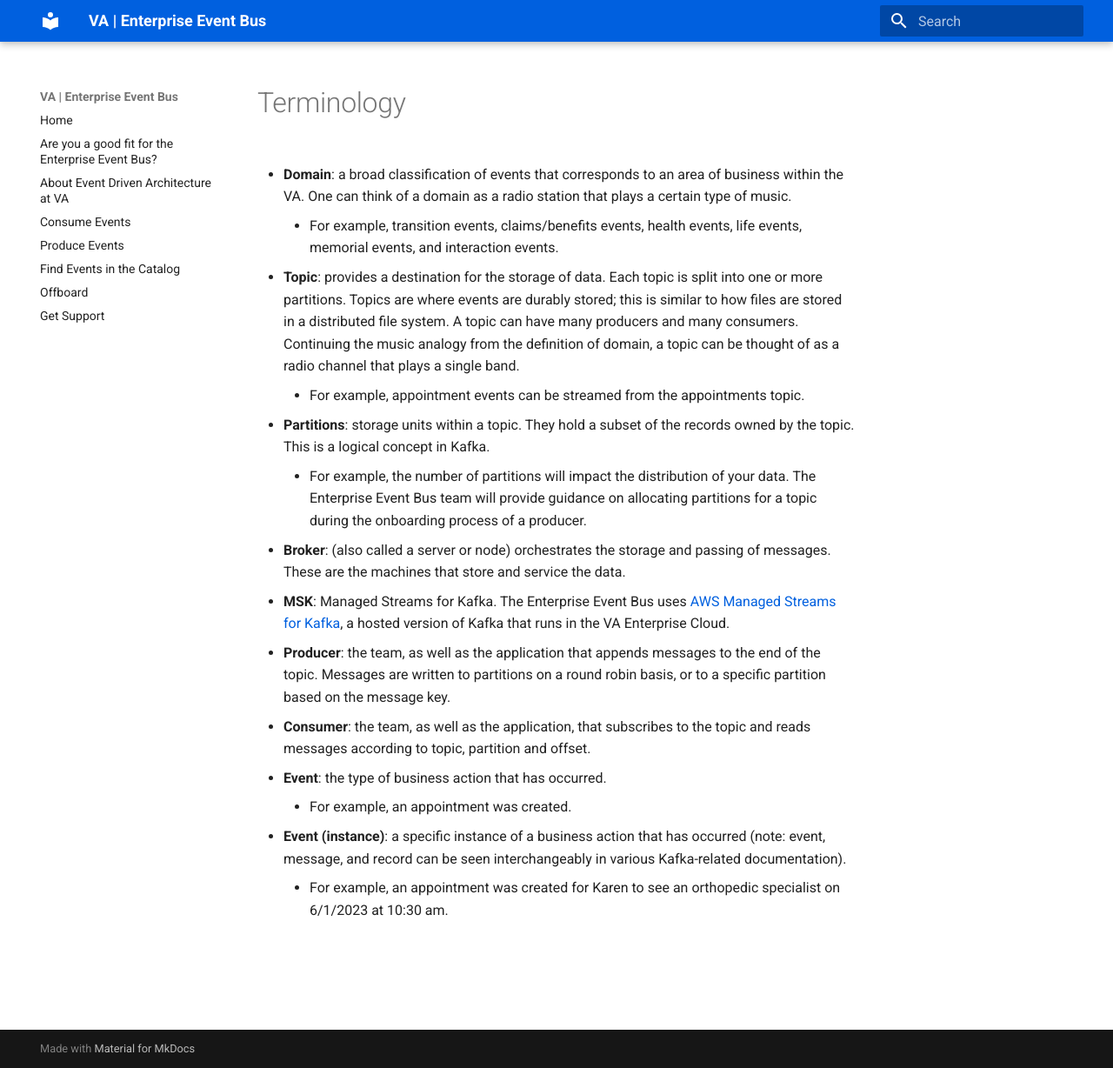
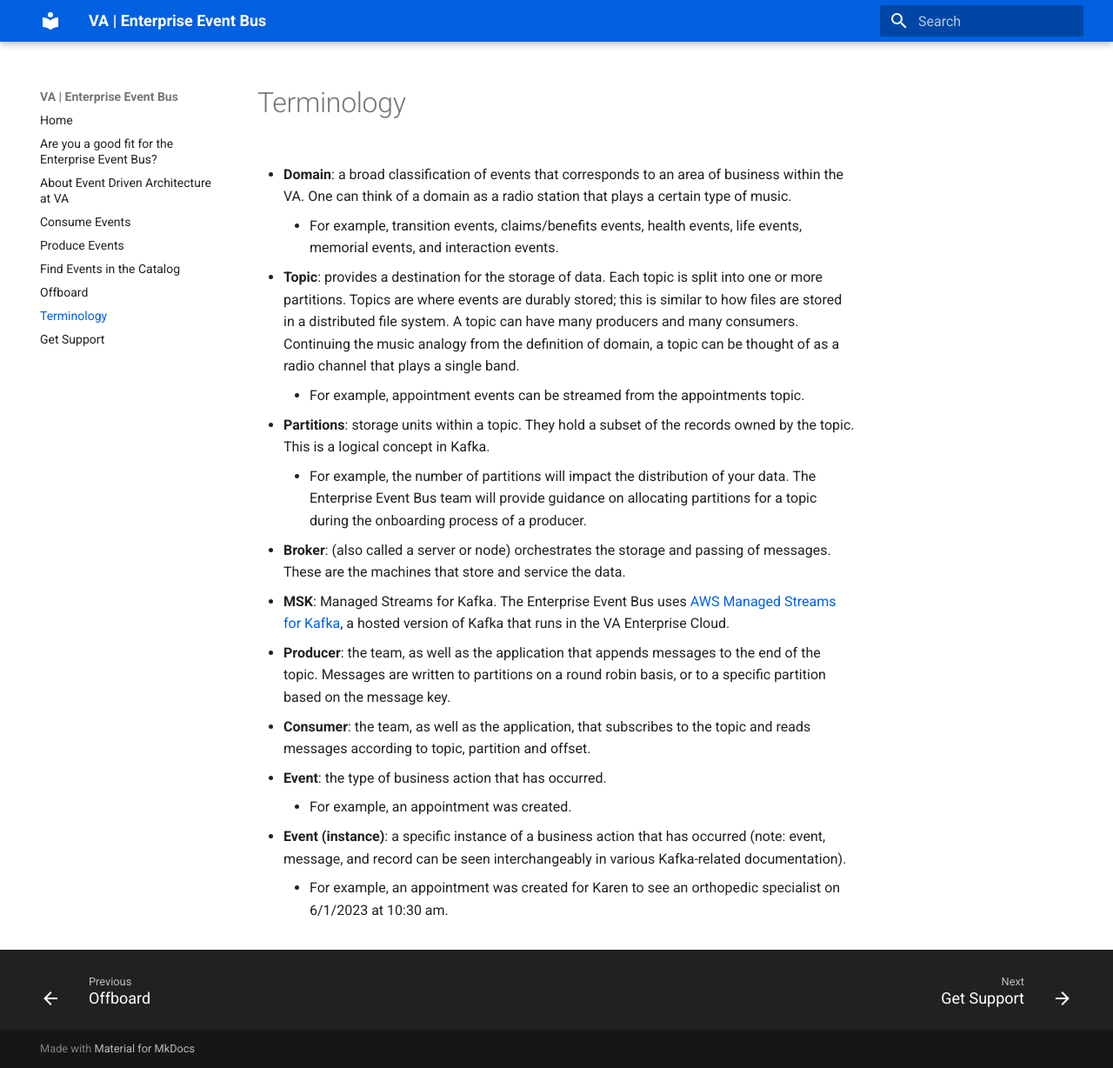
Before and after one commit to department-of-veterans-affairs/ves-event-bus-developer-portal, an MkDocs documentation site: the page built from docs/terminology.md, in a window 1280 px wide and 1228 px high. Shown: the whole window at 87% size. Built offline with MkDocs 1.6.1 and Material for MkDocs 9.7.7, drawn with Linux system fonts in a browser that asks for light colours.

Commit message:
adding terminology page to main nav

```diff
--- a/mkdocs.yml
+++ b/mkdocs.yml
@@ -22,4 +22,5 @@ nav:
   - produce-events.md
   - use-events.md
   - offboard.md
+  - terminology.md
   - get-support.md
```
